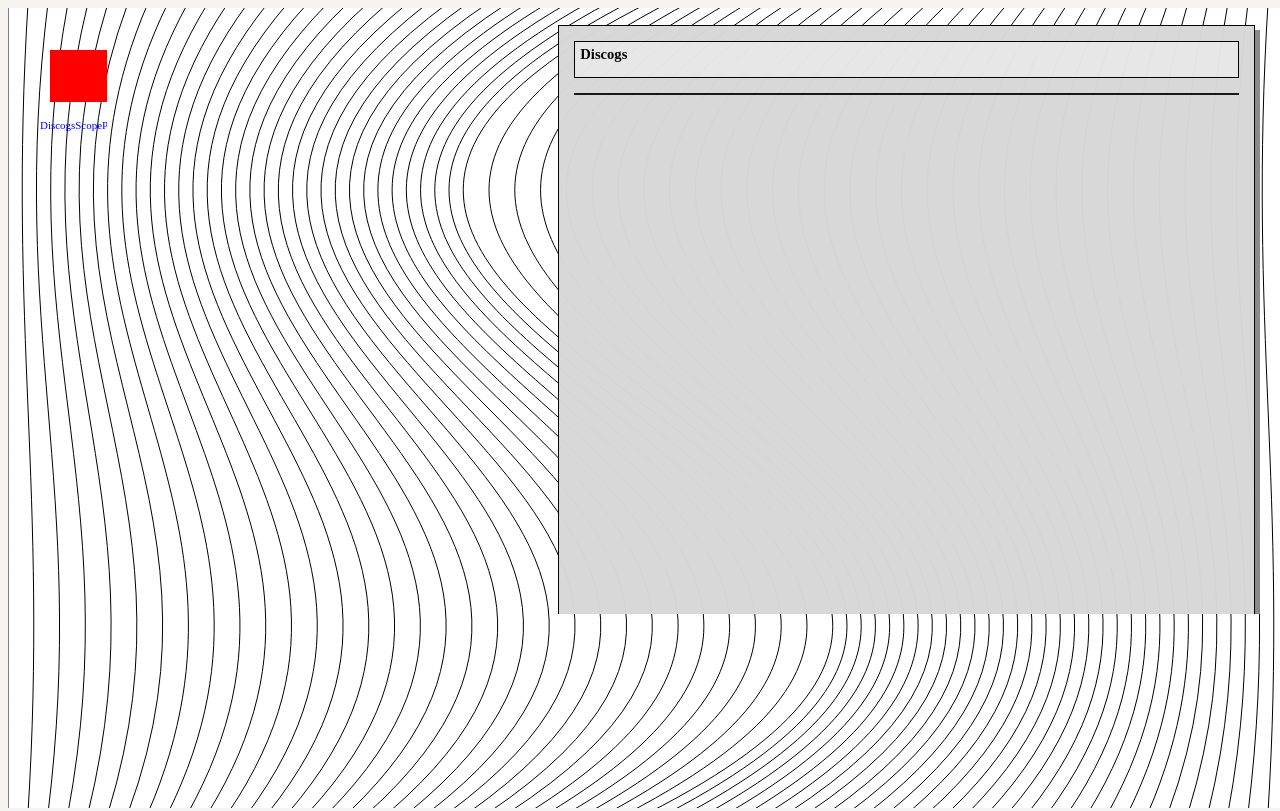
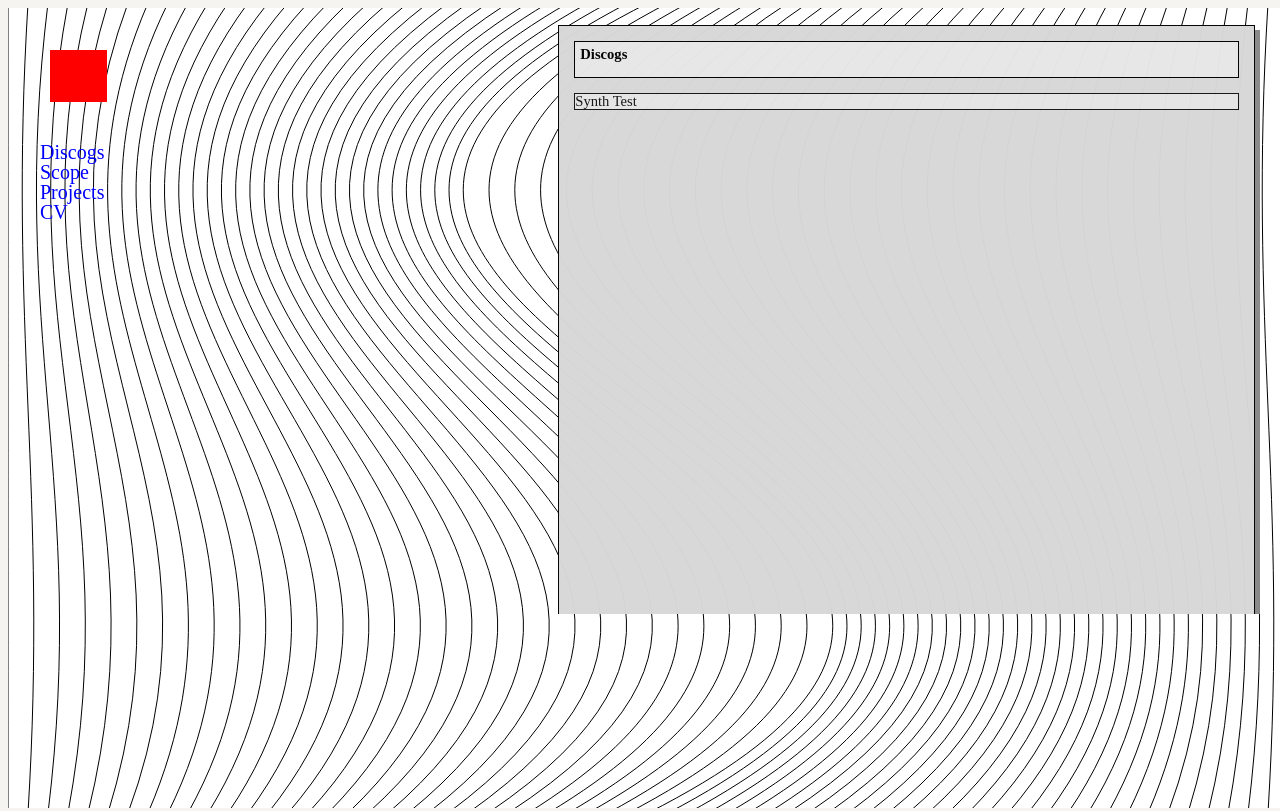
Before and after one commit to Mcas4150/NewPortfolio, a React (Create React App) app: page /synth in a window 1280 px wide. Built offline with nearby package versions, Linux system fonts and the light colour scheme.

Commit message:
menu links

```diff
--- a/src/components/App.js
+++ b/src/components/App.js
@@ -7,6 +7,8 @@ import Graphic from "./animations/SquareSpin";
 // import SearchBar from "../containers/search_bar";
 import ReleasesList from "./discogs/releases_list";
 import ReleasePage from "./discogs/release_page";
+import ProjectsList from "./projects/ProjectsList";
+import SynthMain from "./synth/synthMain";
 import Window from "./tiles/Window";
 
 export default class App extends Component {
@@ -27,6 +29,8 @@ export default class App extends Component {
             <FeaturedWindow>
               <Switch>
                 <Route exact path="/discogs" component={ReleasesList} />
+                <Route exact path="/synth" component={SynthMain} />
+                <Route exact path="/projects" component={ProjectsList} />
                 <Switch>
                   <Route
                     exact
--- /dev/null
+++ b/src/components/projects/ProjectsList.js
@@ -0,0 +1,7 @@
+import React, { Component } from "react";
+
+export default class ProjectsList extends Component {
+  render() {
+    return <div>Projects</div>;
+  }
+}
--- /dev/null
+++ b/src/components/synth/synthMain.js
@@ -0,0 +1,13 @@
+import React, { Component } from "react";
+import styled from "@emotion/styled";
+
+export default class SynthMain extends Component {
+  render() {
+    return <SynthContainer>Synth Test</SynthContainer>;
+  }
+}
+
+const SynthContainer = styled.div`
+  height: 100%;
+  width: 100%;
+`;
--- a/src/components/tiles/Menu.js
+++ b/src/components/tiles/Menu.js
@@ -5,14 +5,12 @@ import styled from "@emotion/styled";
 export default class Menu extends Component {
   render() {
     return (
-      <div>
-        <ul>
-          <MenuLink to={{ pathname: `/discogs` }}>Discogs</MenuLink>
-          <MenuLink to={{ pathname: `/oscilloscope` }}>Scope</MenuLink>
-          <MenuLink to={{ pathname: `/projects` }}>Projects</MenuLink>
-          <MenuLink to={{ pathname: `/cv` }}>CV</MenuLink>
-        </ul>
-      </div>
+      <MenuContainer>
+        <MenuLink to={{ pathname: `/discogs` }}>Discogs</MenuLink>
+        <MenuLink to={{ pathname: `/synth` }}>Scope</MenuLink>
+        <MenuLink to={{ pathname: `/projects` }}>Projects</MenuLink>
+        <MenuLink to={{ pathname: `/cv` }}>CV</MenuLink>
+      </MenuContainer>
     );
   }
 }
@@ -20,6 +18,15 @@ export default class Menu extends Component {
 const MenuLink = styled(Link)`
   text-decoration: none;
   font-family: MonumentRegular;
-  font-size: 0.75rem;
+  // font-size: 1rem;
+  font-size: 20px;
+
   color: ;
 `;
+
+const MenuContainer = styled.div`
+  margin: 25px;
+  display: flex;
+  flex-direction: column;
+  padding: 15px;
+`;
```
